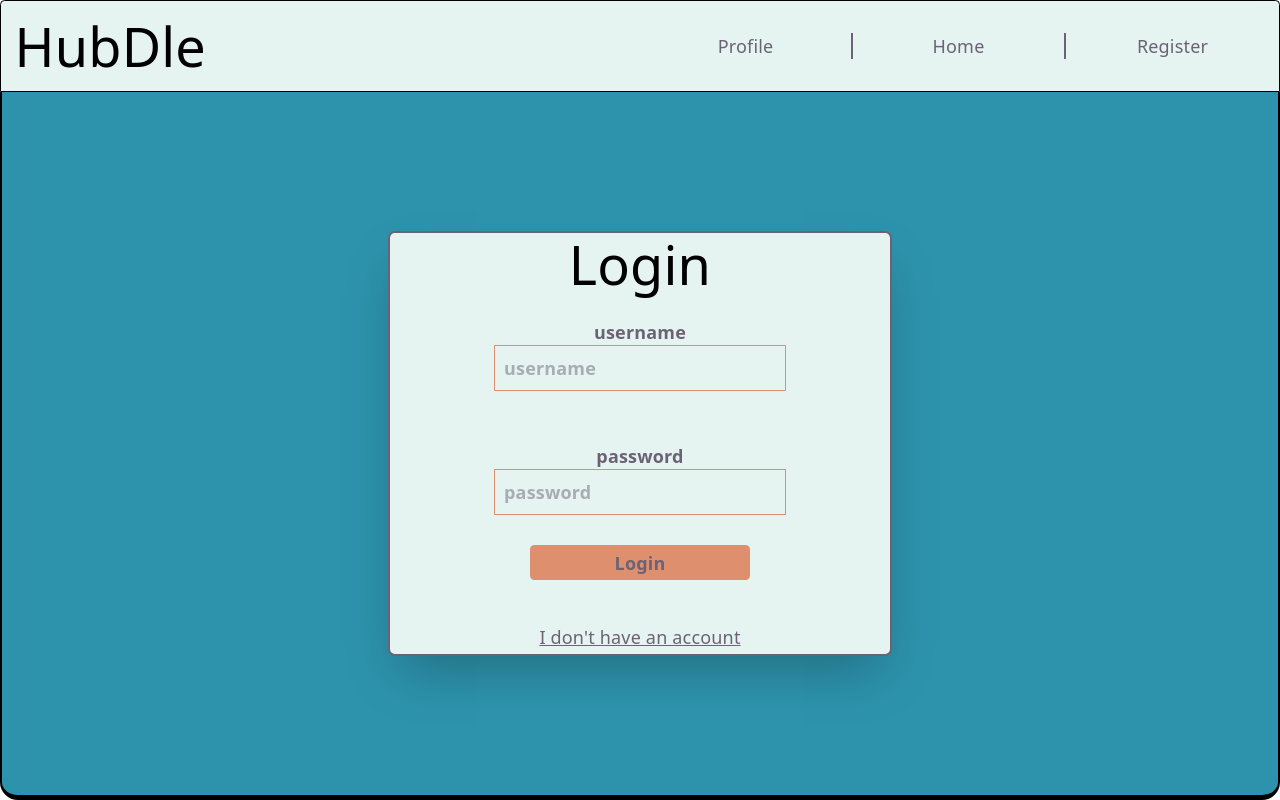
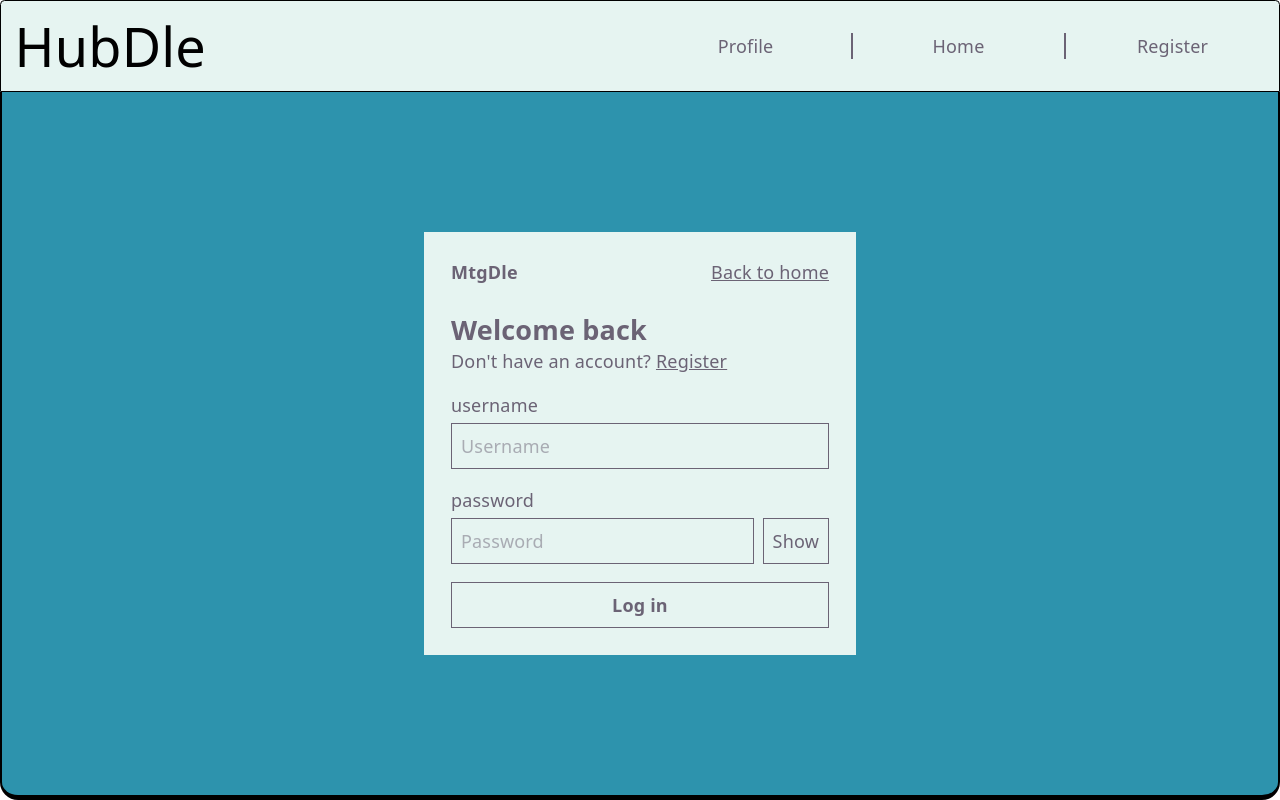
Before and after one commit to Primoux/ft_transcendence, a React (Vite) app in the folder frontend/: page /login in a window 1280 px wide. Built offline with nearby package versions, Linux system fonts and the light colour scheme; no server answers.

Commit message:
refactor(auth): extract shared components from login and register

```diff
--- /dev/null
+++ b/frontend/src/components/auth/AuthLayout.tsx
@@ -0,0 +1,30 @@
+import type { ReactNode } from 'react'
+import { Link } from 'react-router'
+
+type AuthLayoutProps = {
+    title: string
+    subtitle: ReactNode
+    onSubmit: (e: React.SubmitEvent<HTMLFormElement>) => void
+    children: ReactNode
+}
+
+function AuthLayout({ title, subtitle, onSubmit, children } : AuthLayoutProps) {
+    return (
+        <div className="w-full max-w-sm bg-white p-6">
+            <header className="flex items-center justify-between">
+                <span className="font-bold">MtgDle</span>
+                <Link to="/" className="underline">Back to home</Link>
+            </header>
+
+            <form onSubmit={onSubmit} className="mt-6 flex flex-col gap-4">
+                <div>
+                    <h1 className="text-2xl font-bold">{title}</h1>
+                    <p>{subtitle}</p>
+                </div>
+                {children}
+            </form>
+        </div>
+    )
+}
+
+export default AuthLayout
--- /dev/null
+++ b/frontend/src/components/auth/FormError.tsx
@@ -0,0 +1,12 @@
+type FormErrorProps = {message: string | null}
+
+function FormError({ message } : FormErrorProps) {
+    if (!message) {
+        return null
+    }
+    return (
+        <p role="alert" className="text-orange">{message}</p>
+    )
+}
+
+export default FormError
--- a/frontend/src/components/auth/LoginForm.tsx
+++ b/frontend/src/components/auth/LoginForm.tsx
@@ -2,6 +2,11 @@ import { useState} from "react"
 import type { User } from '../../types/user'
 type LoginFormProps = {onLogin: (user: User) => void}
 import { Link } from "react-router"
+import AuthLayout from './AuthLayout'
+import TextField from './TextField'
+import PasswordField from './PasswordField'
+import SubmitButton from './SubmitButton'
+import FormError from './FormError'
 
 function LoginForm({ onLogin } : LoginFormProps) {
     const [username, setUsername] = useState("")
@@ -30,27 +35,39 @@ function LoginForm({ onLogin } : LoginFormProps) {
         }
     }
 
+    const subtitle = (
+        <>
+            Don't have an account?{' '}
+            <Link to="/register" className="underline">
+                Register
+            </Link>
+        </>
+    )
+
     return (
-		<div className="flex flex-col justify-around items-center h-full">
-            <form onSubmit={handleSubmit} className="flex flex-col justify-around items-center rounded-md w-md border-2 bg-white border-solid shadow-2xl">
-            <h1 className=" text-5xl text-black h-1/8">Login</h1>
-                <div className="m-5 flex flex-col items-center justify-between">
-                    <label className="text-center font-bold"> username <br />
-                        <input className="focus:outline-hidden p-2 border-orange border-1" value={username} onChange={(e) => setUsername(e.target.value)} name="username" placeholder="username" />
-                    </label>
-                </div>
-                <div className="m-5 flex flex-col items-center">
-                <label className="text-center font-bold"> password <br />
-                    <input className="focus:outline-hidden p-2 border-1 border-orange" value={password} onChange={(e) => setPassword(e.target.value)} type="password" name="password" placeholder="password" />
-                </label>
-                </div>
-                <div className="registerMenu h-2/8 grid grid-rows-3 grid-cols-1 text-center">
-                    <button disabled={loading} className="rounded-sm bg-orange font-bold">Login</button>
-                    <div className="min-h-8 text-orange self-center align-middle "> {errorMsg} </div>
-                    <Link to="/register" className="underline p-2">I don't have an account</Link>
-                </div>
-            </form>
-        </div>
+        <AuthLayout title="Welcome back" subtitle={subtitle} onSubmit={handleSubmit}>
+            <div className="flex flex-col gap-4">
+                <TextField
+                    id="username"
+                    label="username"
+                    value={username}
+                    onChange={setUsername}
+                    placeholder="Username"
+                    autoComplete="username"
+                />
+                <PasswordField
+                    id="password"
+                    label="password"
+                    value={password}
+                    onChange={setPassword}
+                    placeholder="Password"
+                    autoComplete="current-password"
+                />
+            </div>
+
+            <SubmitButton loading={loading} label="Log in" loadingLabel="Logging in…" />
+            <FormError message={errorMsg} />
+        </AuthLayout>
     )
 }
 
--- /dev/null
+++ b/frontend/src/components/auth/PasswordField.tsx
@@ -0,0 +1,37 @@
+import { useState } from 'react'
+
+type PasswordFieldProps = {
+    id: string
+    label: string
+    value: string
+    onChange: (value: string) => void
+    placeholder: string
+    autoComplete?: string
+}
+
+function PasswordField({ id, label, value, onChange, placeholder, autoComplete } : PasswordFieldProps) {
+    const [visible, setVisible] = useState(false)
+
+    return (
+        <div className="flex flex-col gap-1">
+            <label htmlFor={id}>{label}</label>
+            <div className="flex gap-2">
+                <input
+                    id={id}
+                    name={id}
+                    type={visible ? "text" : "password"}
+                    value={value}
+                    onChange={(e) => onChange(e.target.value)}
+                    autoComplete={autoComplete}
+                    placeholder={placeholder}
+                    className="flex-1 border-1 p-2"
+                />
+                <button type="button" onClick={() => setVisible(!visible)} className="border-1 px-2">
+                    {visible ? "Hide" : "Show"}
+                </button>
+            </div>
+        </div>
+    )
+}
+
+export default PasswordField
--- a/frontend/src/components/auth/RegisterForm.tsx
+++ b/frontend/src/components/auth/RegisterForm.tsx
@@ -2,6 +2,11 @@ import { useState} from "react"
 import type { User } from '../../types/user'
 type RegisterFormProps = {onLogin: (user : User) => void}
 import { Link } from 'react-router';
+import AuthLayout from './AuthLayout'
+import TextField from './TextField'
+import PasswordField from './PasswordField'
+import SubmitButton from './SubmitButton'
+import FormError from './FormError'
 
 export default function RegisterForm({onLogin} : RegisterFormProps) {
 	const [username, setUsername] = useState('');
@@ -37,36 +42,54 @@ export default function RegisterForm({onLogin} : RegisterFormProps) {
         }
     }
 
+	const subtitle = (
+		<>
+			Already have an account?{' '}
+			<Link to="/login" className="underline">
+				Log in
+			</Link>
+		</>
+	)
+
 	return (
-		<div className="flex flex-col justify-around items-center justify-items-center h-full">
-            <form onSubmit={handleSubmit} className="border-1 flex flex-col justify-around items-center rounded-sm w-md  bg-white h-9/10">
-            <h1 className=" text-5xl text-black h-1/8">Register</h1>
-                <div className="flex flex-col items-center justify-between">
-                    <label className="font-bold text-center"> username <br />
-                        <input className="focus:outline-hidden p-2 border-orange border-1" value={username} onChange={(e) => setUsername(e.target.value)} name="username" placeholder="username" />
-                    </label>
-                </div>
-				<div className="flex flex-col items-center justify-between text-start">
-						<label className="font-bold text-center"> display name <br />
-							<input className="focus:outline-hidden p-2 border-orange border-1" value={displayName} onChange={(e) => setDisplayName(e.target.value)} name="username" placeholder="username" />
-						</label>
-                </div>
-                <div className="flex flex-col items-center ">
-					<label className="font-bold text-center"> password <br />
-						<input className="focus:outline-hidden p-2 border-1 border-orange" value={password} onChange={(e) => setPassword(e.target.value)} type="password" name="password" placeholder="password" />
-					</label>
-                </div>
-				<div className="flex flex-col items-center ">
-					<label className="font-bold text-center"> confirm password <br />
-						<input className="focus:outline-hidden p-2 border-1 border-orange" value={confirmPassword} onChange={(e) => setConfirmPassword(e.target.value)} type="password" name="password" placeholder="password" />
-					</label>
-                </div>
-					<div className="registerMenu h-2/8 grid grid-rows-3 grid-cols-1 text-center">
-						<button disabled={loading} className="rounded-sm bg-orange font-bold">Register</button>
-						<div className="min-h-8 text-orange self-center align-middle "> {errorMsg} </div>
-						<Link to="/login" className="underline p-2">I already have an account</Link>
-					</div>
-            </form>
-        </div>
+		<AuthLayout title="Create an account" subtitle={subtitle} onSubmit={handleSubmit}>
+			<div className="flex flex-col gap-4">
+				<TextField
+					id="username"
+					label="Username"
+					value={username}
+					onChange={setUsername}
+					placeholder="Username"
+					autoComplete="username"
+				/>
+				<TextField
+					id="displayName"
+					label="Display name"
+					value={displayName}
+					onChange={setDisplayName}
+					placeholder="Display name"
+					autoComplete="nickname"
+				/>
+				<PasswordField
+					id="password"
+					label="Password"
+					value={password}
+					onChange={setPassword}
+					placeholder="Password"
+					autoComplete="new-password"
+				/>
+				<PasswordField
+					id="confirmPassword"
+					label="Confirm password"
+					value={confirmPassword}
+					onChange={setConfirmPassword}
+					placeholder="Confirm password"
+					autoComplete="new-password"
+				/>
+			</div>
+
+			<SubmitButton loading={loading} label="Create account" loadingLabel="Creating account…" />
+			<FormError message={errorMsg} />
+		</AuthLayout>
 	);
 }
--- /dev/null
+++ b/frontend/src/components/auth/SubmitButton.tsx
@@ -0,0 +1,15 @@
+type SubmitButtonProps = {
+    loading: boolean
+    label: string
+    loadingLabel: string
+}
+
+function SubmitButton({ loading, label, loadingLabel } : SubmitButtonProps) {
+    return (
+        <button disabled={loading} className="border-1 p-2 font-bold">
+            {loading ? loadingLabel : label}
+        </button>
+    )
+}
+
+export default SubmitButton
--- /dev/null
+++ b/frontend/src/components/auth/TextField.tsx
@@ -0,0 +1,27 @@
+type TextFieldProps = {
+    id: string
+    label: string
+    value: string
+    onChange: (value: string) => void
+    placeholder: string
+    autoComplete?: string
+}
+
+function TextField({ id, label, value, onChange, placeholder, autoComplete } : TextFieldProps) {
+    return (
+        <div className="flex flex-col gap-1">
+            <label htmlFor={id}>{label}</label>
+            <input
+                id={id}
+                name={id}
+                value={value}
+                onChange={(e) => onChange(e.target.value)}
+                autoComplete={autoComplete}
+                placeholder={placeholder}
+                className="border-1 p-2"
+            />
+        </div>
+    )
+}
+
+export default TextField
```
